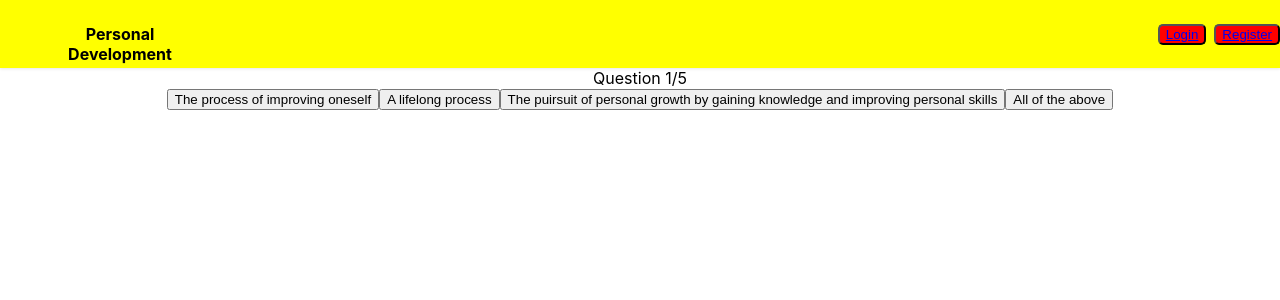
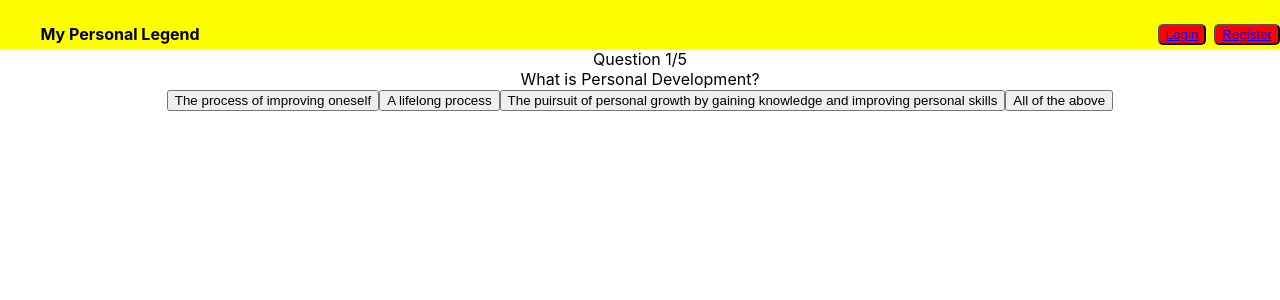
Before and after one commit to EEDS90/Personal-Development, a React (Create React App) app in the folder client/: page /questions in a window 1280 px wide. Shown: the top 300 px of the page. Built offline with nearby package versions, Linux system fonts and the light colour scheme; no server answers; sample sign-in values are in the browser's storage.

Commit message:
questions completed

```diff
--- a/client/src/components/Header.jsx
+++ b/client/src/components/Header.jsx
@@ -7,7 +7,7 @@ export default function Header(props) {
   return (
     <div className="header">
       <ul className= 'header_item'>
-        <li className= 'title'>Personal Development</li>
+        <li className= 'title'>My Personal Legend</li>
 
         {currentUser ? (
           <>
--- a/client/src/screens/Questions.jsx
+++ b/client/src/screens/Questions.jsx
@@ -103,7 +103,7 @@ export default function Questions() {
                 <span>Question {currentQuestion + 1}</span>/{questions.length}
             </div>
             <div className="question_text">
-              {questions[currentQuestion].questionText}
+              {questions[currentQuestion].questionsText}
             </div>
           </div>
           <div className="answer_section">
```
Also changed, not shown: 1 other file (tests, documents, lock files or other folders).
